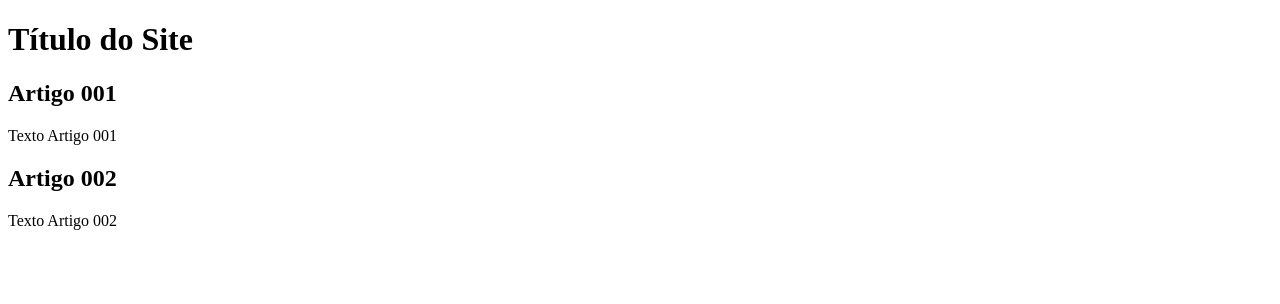
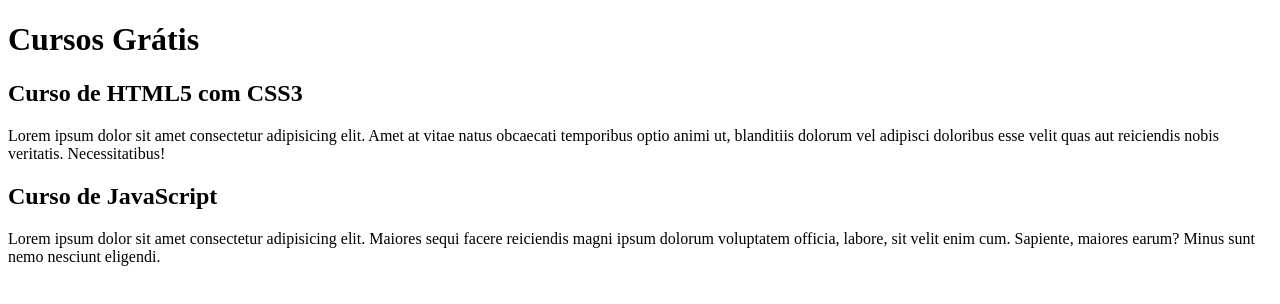
Before and after one commit to AndreydeLara/Projeto-Site, a plain HTML site: page index.html in a window 1280 px wide. Drawn offline with Linux system fonts and the light colour scheme.

Commit message:
Comecei a escrever o conteúdo

```diff
--- a/index.html
+++ b/index.html
@@ -9,17 +9,15 @@
 <body>
     <main>
         <header>
-            <h1>
-                Título do Site
-            </h1>
+            <h1>Cursos Grátis</h1>
         </header>
         <article>
-            <h2>Artigo 001</h2>
-            <p>Texto Artigo 001</p>
+            <h2>Curso de HTML5 com CSS3</h2>
+            <p>Lorem ipsum dolor sit amet consectetur adipisicing elit. Amet at vitae natus obcaecati temporibus optio animi ut, blanditiis dolorum vel adipisci doloribus esse velit quas aut reiciendis nobis veritatis. Necessitatibus!</p>
         </article>
         <article>
-            <h2>Artigo 002</h2>
-            <p>Texto Artigo 002</p>
+            <h2>Curso de JavaScript</h2>
+            <p>Lorem ipsum dolor sit amet consectetur adipisicing elit. Maiores sequi facere reiciendis magni ipsum dolorum voluptatem officia, labore, sit velit enim cum. Sapiente, maiores earum? Minus sunt nemo nesciunt eligendi.</p>
         </article>
     </main>
 </body>
```
